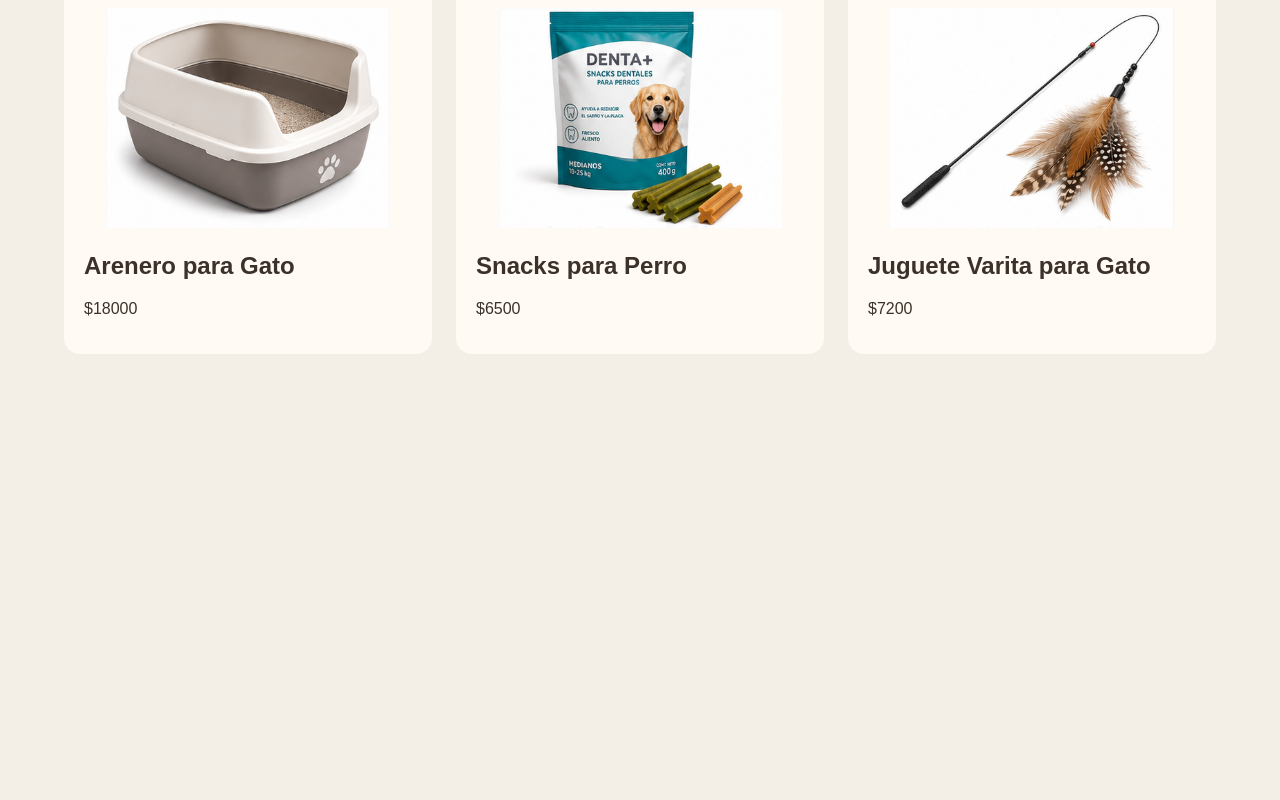
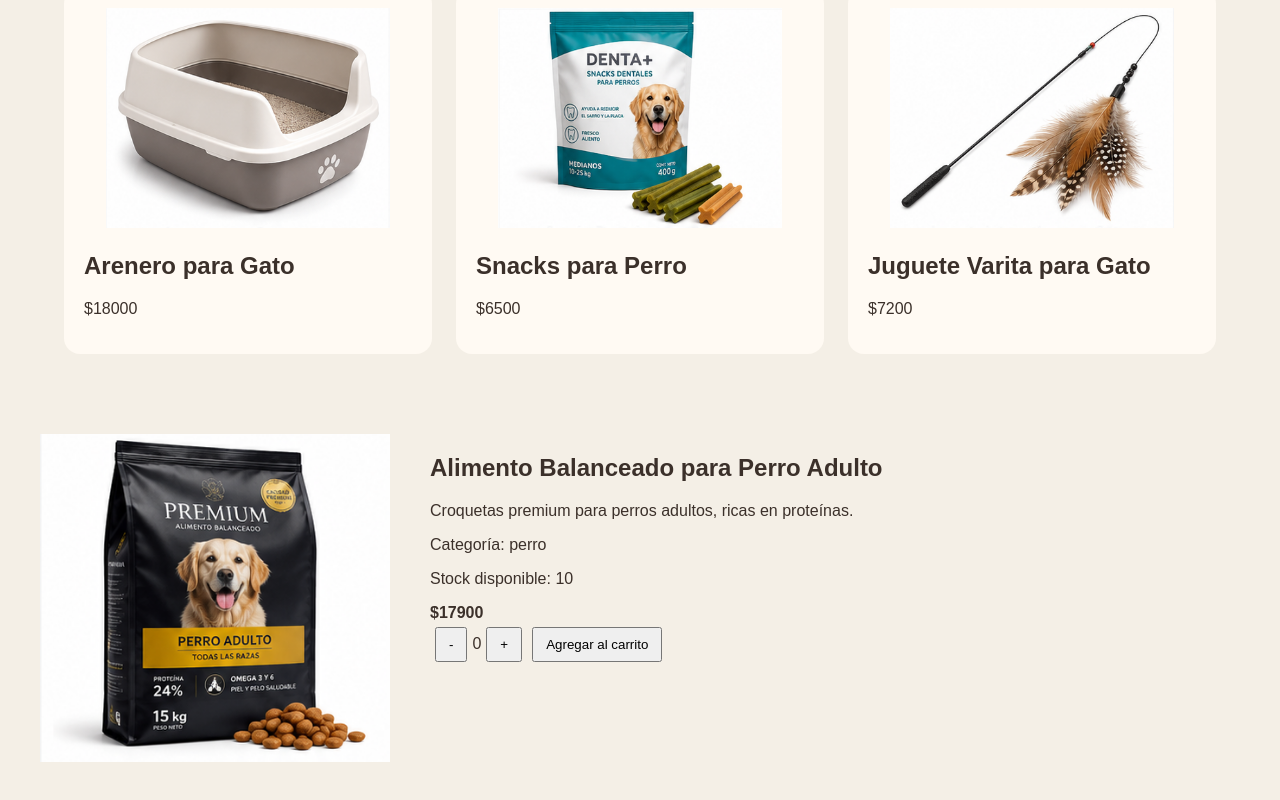
Before and after one commit to Milenaesperanza/petshop-manada, a React (Vite) app: page / in a window 1280 px wide. Shown: the part 1063-1863 px from the top of the page. Before the commit the page ends 1457 px from the top, so only its background shows below. Built offline with nearby package versions, Linux system fonts and the light colour scheme.

Commit message:
Implementación de detalle de producto con botones agregar y descontar y boton de agregar a carrito

```diff
--- a/src/App.css
+++ b/src/App.css
@@ -102,3 +102,24 @@ h1 {
   height: 220px;
   object-fit: contain;
 }
+
+.item-detail {
+  display: flex;
+  gap: 40px;
+  padding: 40px;
+  align-items: flex-start;
+}
+
+.item-detail-image img {
+  width: 350px;
+  max-width: 100%;
+}
+
+.item-detail-info {
+  max-width: 500px;
+}
+
+.item-detail-info button {
+  margin: 5px;
+  padding: 8px 12px;
+}
--- a/src/App.jsx
+++ b/src/App.jsx
@@ -1,12 +1,14 @@
 import "./App.css"
 import Navbar from "./components/Navbar";
 import ItemListContainer from "./components/ItemListContainer";
+import ItemDetailContainer from "./components/ItemDetailContainer";
 
 function App() {
   return (
     <>
       <Navbar/>
       <ItemListContainer greeting="¡Bienvenidos a Pet Shop Manada!"/>
+      <ItemDetailContainer />
     </>
   );
 }
--- /dev/null
+++ b/src/components/ItemCount.jsx
@@ -0,0 +1,37 @@
+import { useState } from "react";
+
+const ItemCount = ({ stock, onAdd }) => {
+  const [cantidad, setCantidad] = useState(0);
+
+  const sumar = () => {
+    if (cantidad < stock) {
+      setCantidad(cantidad + 1);
+    }
+  };
+
+  const restar = () => {
+    if (cantidad > 0) {
+      setCantidad(cantidad - 1);
+    }
+  };
+
+  const agregar = () => {
+    onAdd(cantidad);
+  };
+
+  return (
+    <div>
+      <button onClick={restar}>-</button>
+
+      <span>{cantidad}</span>
+
+      <button onClick={sumar}>+</button>
+
+      <button onClick={agregar}>
+        Agregar al carrito
+      </button>
+    </div>
+  );
+};
+
+export default ItemCount;
--- /dev/null
+++ b/src/components/ItemDetail.jsx
@@ -0,0 +1,23 @@
+import ItemCount from "./ItemCount";
+
+function ItemDetail({ producto }) {
+  return (
+    <section className="item-detail">
+      <div className="item-detail-image">
+        <img src={producto.img} alt={producto.name} />
+      </div>
+
+      <div className="item-detail-info">
+        <h2>{producto.name}</h2>
+        <p>{producto.description}</p>
+        <p>Categoría: {producto.category}</p>
+        <p>Stock disponible: {producto.stock}</p>
+        <strong>${producto.price}</strong>
+
+        <ItemCount stock={producto.stock} />
+      </div>
+    </section>
+  );
+}
+
+export default ItemDetail;
--- /dev/null
+++ b/src/components/ItemDetailContainer.jsx
@@ -0,0 +1,25 @@
+import { useEffect, useState } from "react";
+import { getProductById } from "../mock/products";
+import ItemDetail from "./ItemDetail";
+
+function ItemDetailContainer() {
+  const [producto, setProducto] = useState(null);
+
+  useEffect(() => {
+    getProductById(1)
+      .then((productoEncontrado) => {
+        setProducto(productoEncontrado);
+      })
+      .catch((error) => {
+        console.error(error);
+      });
+  }, []);
+
+  if (!producto) {
+    return <p>Cargando...</p>;
+  }
+
+  return <ItemDetail producto={producto} />;
+}
+
+export default ItemDetailContainer;
--- a/src/mock/products.js
+++ b/src/mock/products.js
@@ -99,3 +99,19 @@ export const getProducts = () => {
     }, 2000);
   });
 };
+
+export const getProductById = (productId) => {
+  return new Promise((resolve, reject) => {
+    setTimeout(() => {
+      const producto = products.find(
+        (product) => product.id === productId
+      );
+
+      if (producto) {
+        resolve(producto);
+      } else {
+        reject(new Error("Producto no encontrado"));
+      }
+    }, 500);
+  });
+};
```
